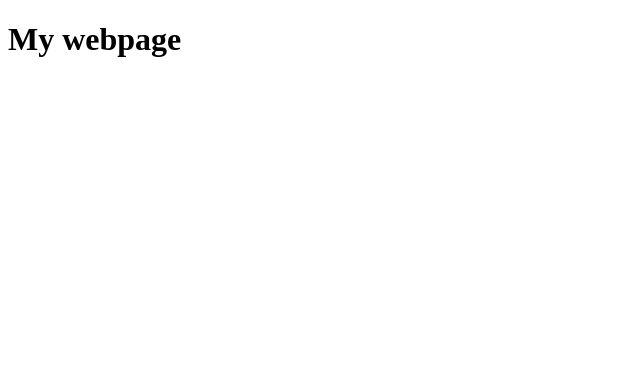
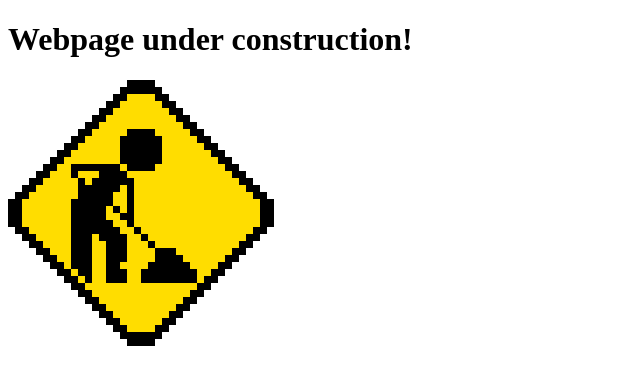
Before and after one commit to drdubel/drdubel.github.io, a plain HTML site: page index.html in a window 1280 px wide. Shown: the whole page, without its empty margins (0-640 px from the left). Drawn offline with Linux system fonts and the light colour scheme.

Commit message:
Update index.html

```diff
--- a/index.html
+++ b/index.html
@@ -8,7 +8,8 @@
 </head>
 
 <body>
-    <h1>My webpage</h1>
+    <h1>Webpage under construction!</h1>
+    <img src="under-const.gif" alt="This is an animated gif image, but it does not move"/>
 </body>
 
 </html>
```
